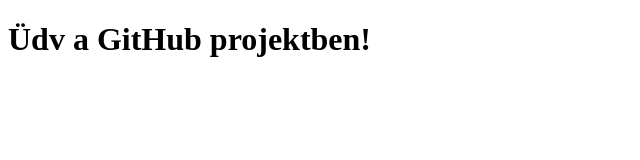
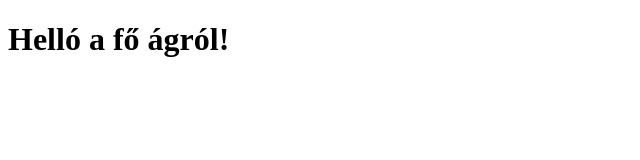
Before and after one commit to kGabika/kozos-github-gyakorlas, a plain HTML site: page index.html in a window 1280 px wide. Shown: the whole page, without its empty margins (0-640 px from the left). Drawn offline with Linux system fonts and the light colour scheme.

Commit message:
valtoztatas

```diff
--- a/index.html
+++ b/index.html
@@ -6,6 +6,6 @@
     <title>Document</title>
 </head>
 <body>
-    <h1>Üdv a GitHub projektben!</h1>
+    <h1>Helló a fő ágról!</h1>
 </body>
 </html>
```
